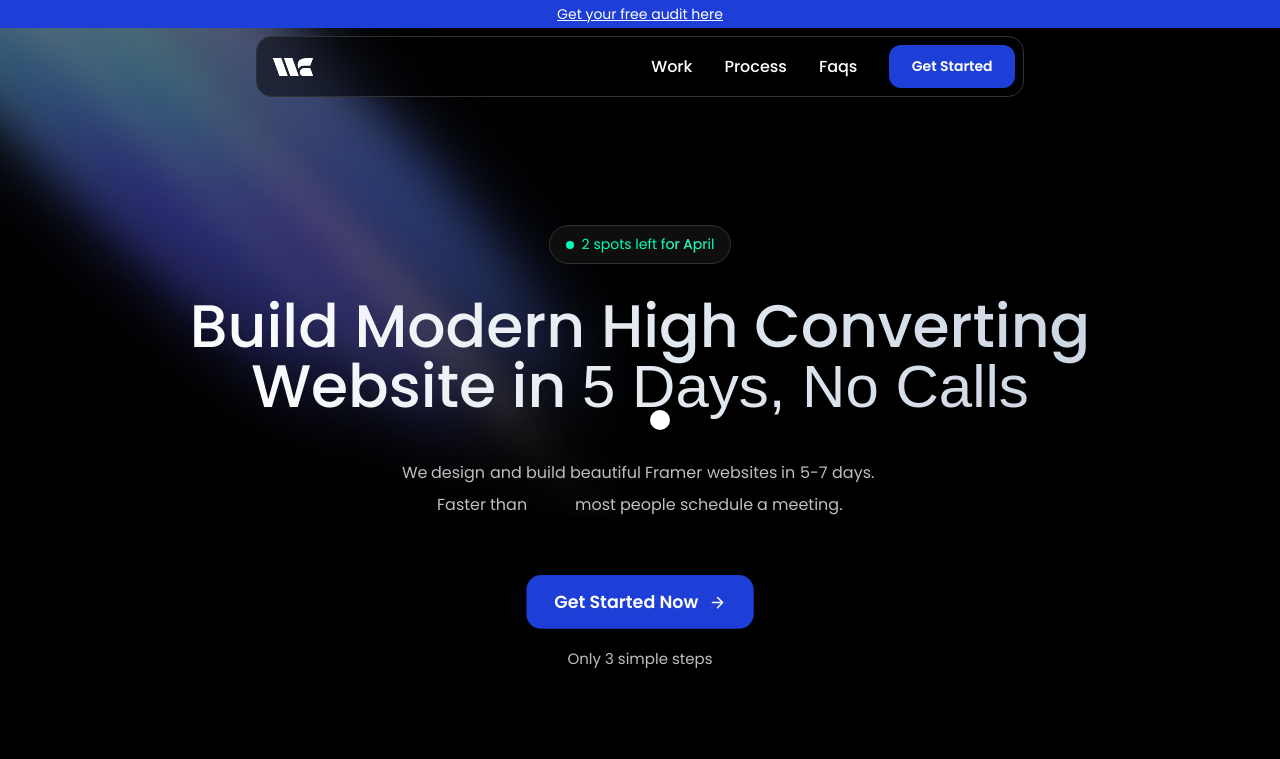
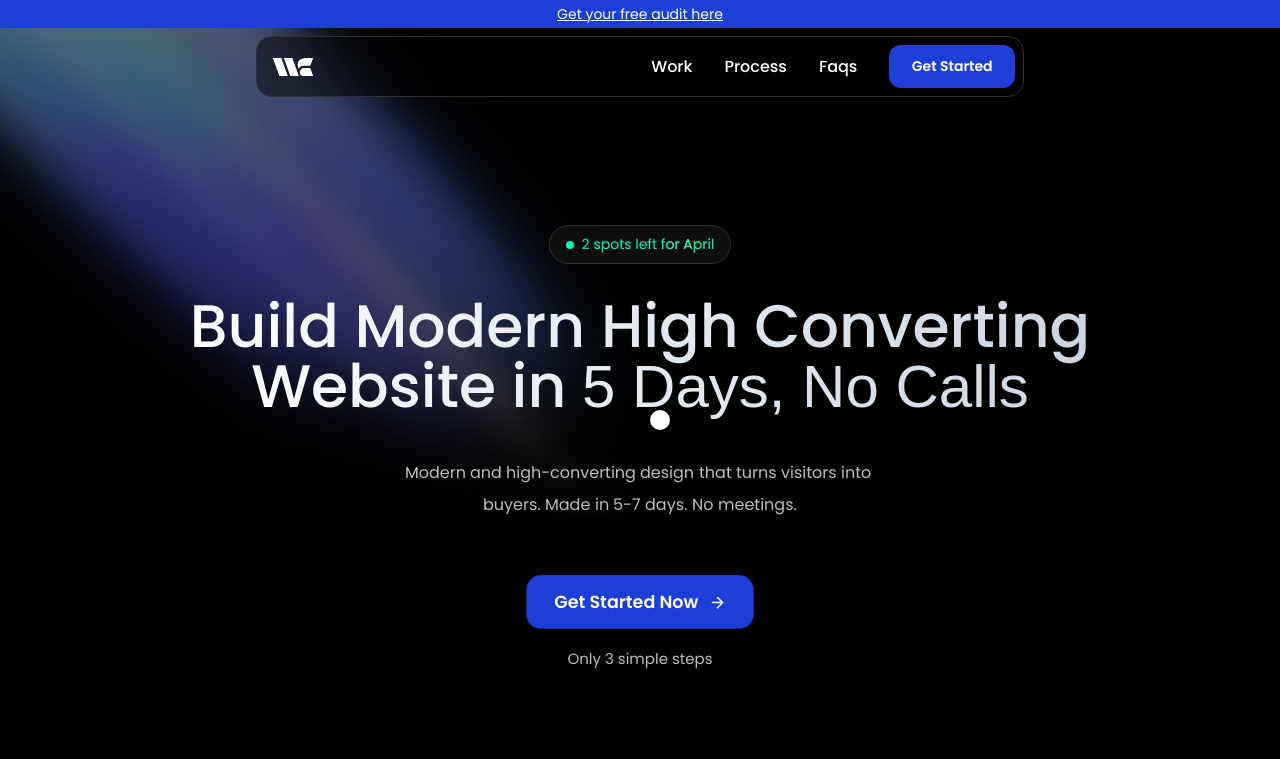
Before and after one commit to JeromeTana/webcraftsman, a Next.js app: page / in a window 1280 px wide. Shown: the top 759 px of the page. Built offline with nearby package versions, Linux system fonts and the light colour scheme; a web font is replaced by a local one.

Commit message:
fix: Update BlurText content for improved clarity and engagement

```diff
--- a/src/app/page.tsx
+++ b/src/app/page.tsx
@@ -217,8 +217,7 @@ export default function Home() {
             </h1>
           </AnimatedContent>
           <BlurText
-            text="We design and build beautiful Framer websites in 5-7 days. Faster than
-          most people schedule a meeting."
+            text="Modern and high-converting design that turns visitors into buyers. Made in 5-7 days. No meetings."
             delay={50}
             animateBy="words"
             direction="top"
```
